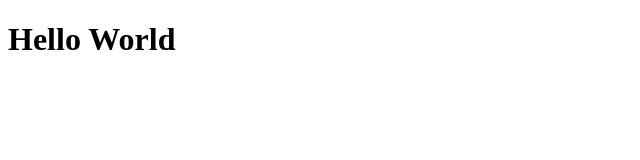
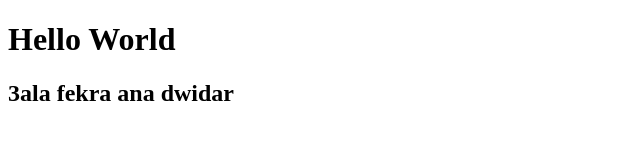
Before and after one commit to shehab-elhariry/hamada, a plain HTML site: page index.html in a window 1280 px wide. Shown: the whole page, without its empty margins (0-640 px from the left). Drawn offline with Linux system fonts and the light colour scheme.

Commit message:
added new message

```diff
--- a/index.html
+++ b/index.html
@@ -8,5 +8,6 @@
 </head>
 <body>
   <h1>Hello World</h1>
+  <h2>3ala fekra ana dwidar</h2>
 </body>
 </html>
```
